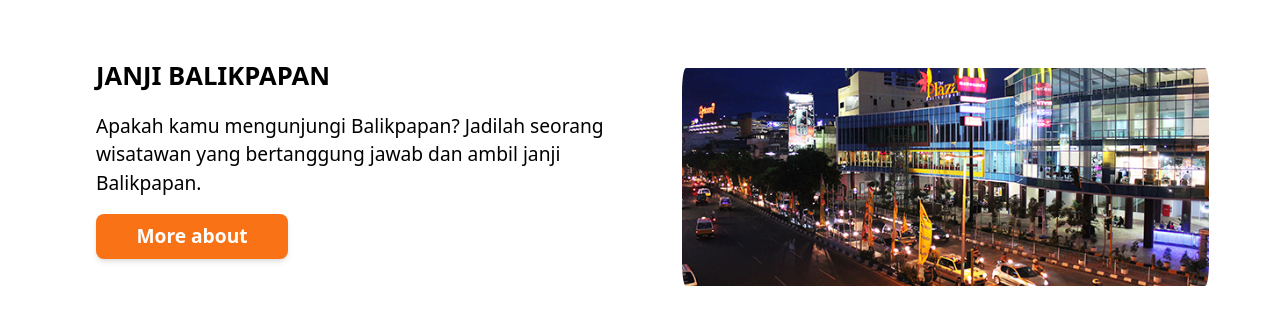
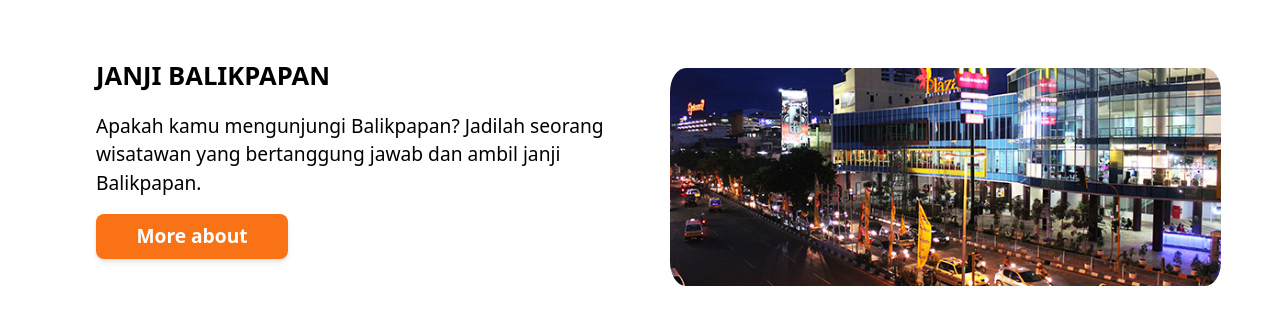
Before and after one commit to Rothiii/ds-project, a React (Vite) app: page / in a window 1280 px wide. Shown: the part 1234-1570 px from the top of the page. Built offline with nearby package versions, Linux system fonts and the light colour scheme; no server answers.

Commit message:
fixed news images on pledge card

```diff
--- a/src/components/Pledge/Card.jsx
+++ b/src/components/Pledge/Card.jsx
@@ -8,7 +8,7 @@ function News({ imgSrc, title, description, href }) {
         <a className="btn-primary text-[5vw] md:text-[2vw] lg:text-[1.5vw] w-[90vw] md:w-[15vw] text-center" href={href}>More about</a>
       </div>
       <div className="">
-        <img src={imgSrc} alt="News Image" className="px-5 rounded-2xl xl:rounded-3xl object-cover object-center h-[50vw] md:w-[50vw] md:h-[30vw] lg:h-[30vw] xl:h-[17vw] xl:h-[15vw]"/>
+        <img src={imgSrc} alt="News Image" className="px-2 rounded-2xl xl:rounded-3xl object-cover object-center h-[50vw] md:w-[50vw] md:h-[30vw] lg:h-[30vw] xl:h-[17vw] xl:h-[15vw]"/>
       </div>
     </div>
   );
```
